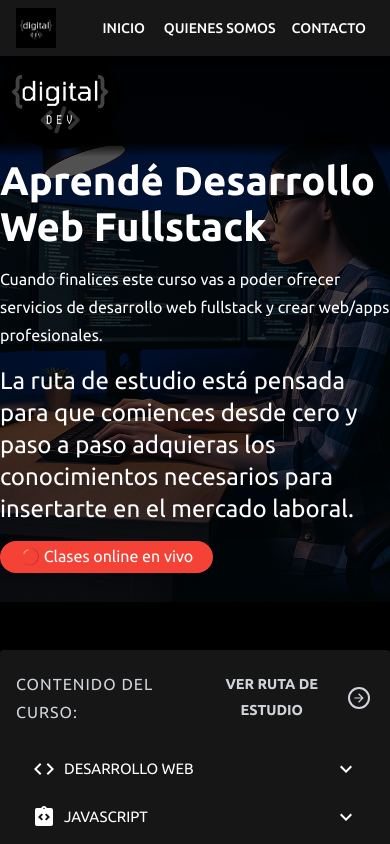
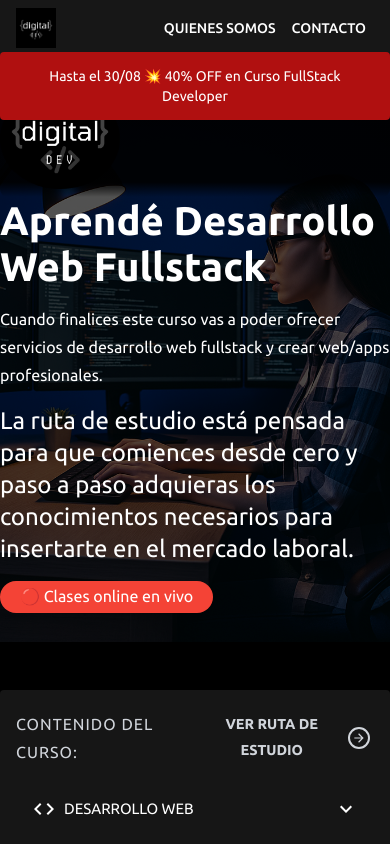
Before and after one commit to feeddigital/front_landing, a React (Vite) app: page / in a window 390 px wide. Shown: the top 844 px of the page. Built offline with nearby package versions, Linux system fonts and the light colour scheme.

Commit message:
feat: footer - navbar

```diff
--- a/src/containers/landing/index.tsx
+++ b/src/containers/landing/index.tsx
@@ -284,7 +284,6 @@ const LandingPage: React.FC = () => {
 
   return (
     <Layout>
-      {!isMobile && (
       <Alert
         severity="error"
         icon={false}
@@ -292,7 +291,7 @@ const LandingPage: React.FC = () => {
           backgroundColor: "#B01010",
           color: "white",
           position: "fixed",
-            top: "64px",
+          top: isMobile ? "52px" : "64px",
           zIndex: (theme) => theme.zIndex.drawer + 1,
           left: 0,
           width: "100%",
@@ -300,15 +299,16 @@ const LandingPage: React.FC = () => {
           // zIndex: 1200,
         }}
       >
-          🎉 Hasta el 30/08 💥 40% de descuento en el curso 👉 Desarrollo Web
-          FullStack
+        {isMobile
+          ? `Hasta el 30/08 💥 40% OFF en Curso FullStack Developer`
+          : `🎉 Hasta el 30/08 💥 40% de descuento en el curso 👉 Desarrollo Web
+          FullStack`}
       </Alert>
-      )}
 
       <Grid item sm={12} md={12} lg={12}>
         <Box
           sx={{
-            marginTop: !isMobile ? "65px" : "20px",
+            marginTop: !isMobile ? "65px" : "60px",
             height: "69vh",
             backgroundImage: "url('/mujer-programando.png')",
             backgroundSize: "cover",
--- a/src/containers/navbar/index.tsx
+++ b/src/containers/navbar/index.tsx
@@ -31,9 +31,6 @@ const Navbar = () => {
         <Box sx={{ flexGrow: 1 }} />
 
         <Box>
-          <Button component={Link} to="/" sx={{ color: "white" }}>
-            Inicio
-          </Button>
           <Button component={Link} to="/quienes-somos" sx={{ color: "white" }}>
             Quienes somos
           </Button>
```
Lines whose indentation alone changed are shown as unchanged.
